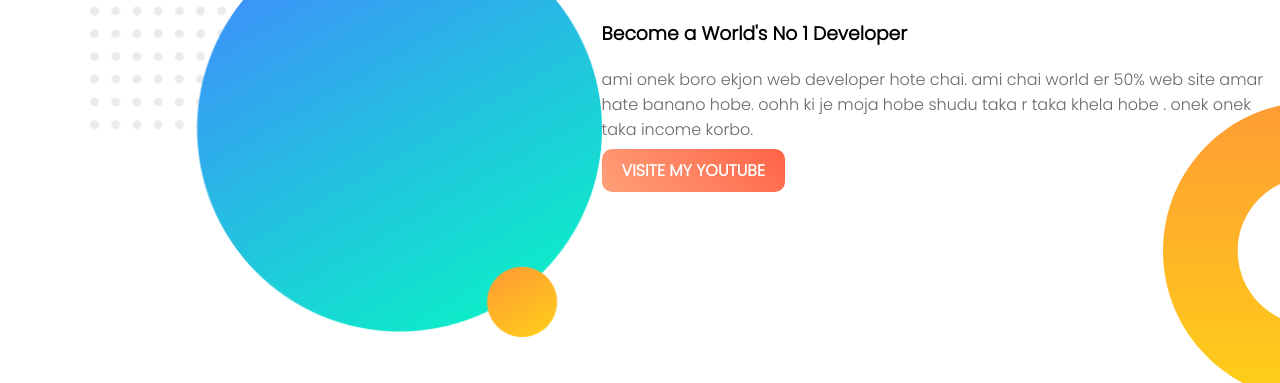
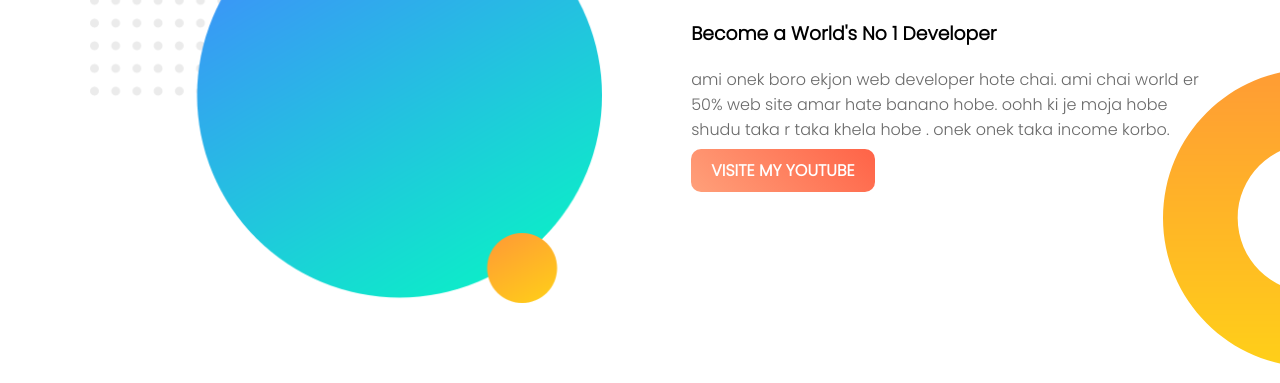
Before and after one commit to oliulalam/myfirstwebsite0, a plain HTML site: page index.html in a window 1280 px wide. Shown: the part 757-1140 px from the top of the page. Drawn offline with Linux system fonts and the light colour scheme; a web font is replaced by a local one.

Commit message:
fist web

```diff
--- a/index.html
+++ b/index.html
@@ -32,7 +32,8 @@
       <div class="half-width">
         <img src="images/image 10.png" alt="" />
       </div>
-      <div class="half-wigth">
+
+      <div class="half-width">
         <h2>Big Dream</h2>
         <h3>Become a World's No 1 Developer</h3>
         <p>
```
